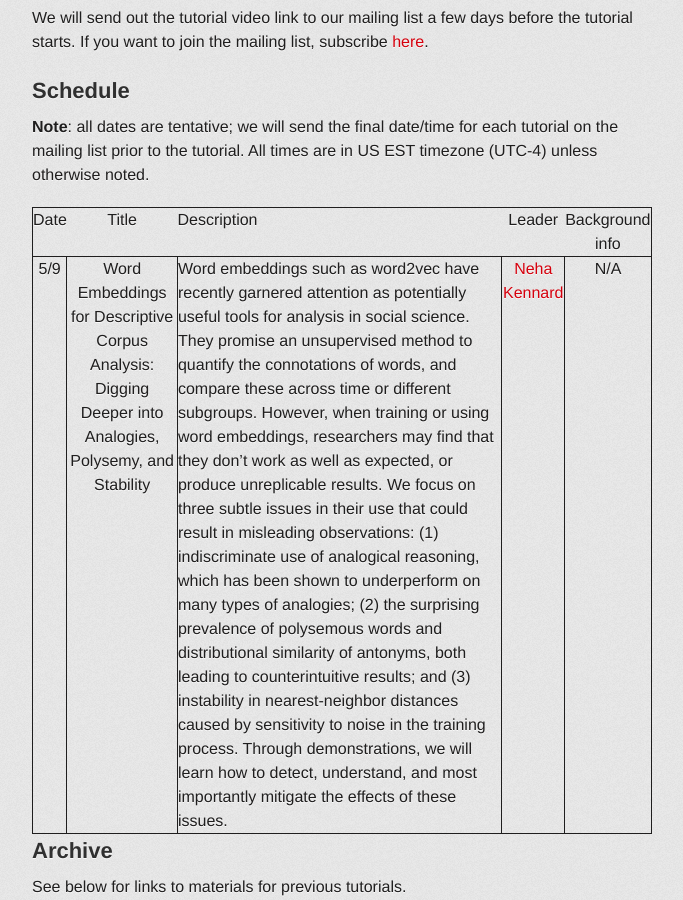
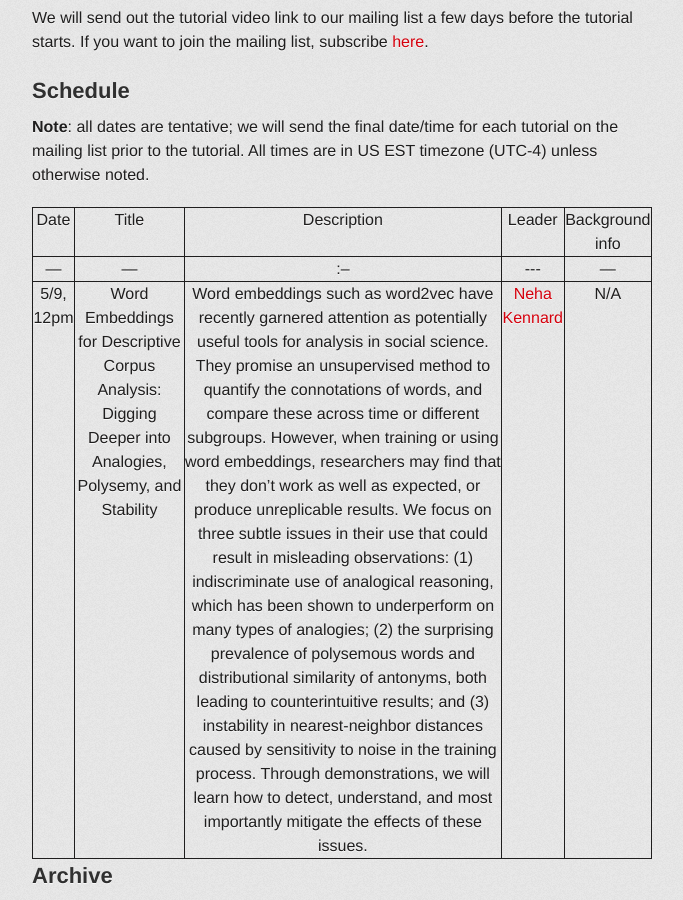
Before and after one commit to nlp-css-201-tutorials/nlp-css-201-tutorials, a Jekyll site: the page built from index.md, in a window 1280 px wide and 900 px high, scrolled down 885 px. Shown: the whole window, without its empty margins (298-981 px from the left). Built offline with Jekyll 4.4.1, drawn with Linux system fonts in a browser that asks for light colours; some web fonts are replaced.

Commit message:
add time

```diff
--- a/index.md
+++ b/index.md
@@ -28,8 +28,8 @@ If you want to join the mailing list, subscribe [here](https://groups.google.com
 All times are in US EST timezone (UTC-4) unless otherwise noted.
 
 | Date | Title | Description | Leader | Background info |
-|---|---|:--|---|---|
-| 5/9 | Word Embeddings for Descriptive Corpus Analysis: Digging Deeper into Analogies, Polysemy, and Stability | Word embeddings such as word2vec have recently garnered attention as potentially useful tools for analysis in social science. They promise an unsupervised method  to quantify the connotations of words, and compare these across time or different subgroups. However, when training or using word embeddings, researchers may find that they don’t work as well as expected, or produce unreplicable results.  We focus on three subtle issues in their use that could result in misleading observations: (1) indiscriminate use of analogical reasoning, which has been shown to underperform on many types of analogies; (2) the surprising prevalence of polysemous words and distributional similarity of antonyms, both leading to counterintuitive results; and (3) instability in nearest-neighbor distances caused by sensitivity to noise in the training process.  Through demonstrations, we will learn how to detect, understand, and most importantly mitigate the effects of these issues. | [Neha Kennard](https://nnkennard.github.io/) | N/A |
+|---|---|:--|-\--|---|
+| 5/9, 12pm | Word Embeddings for Descriptive Corpus Analysis: Digging Deeper into Analogies, Polysemy, and Stability | Word embeddings such as word2vec have recently garnered attention as potentially useful tools for analysis in social science. They promise an unsupervised method  to quantify the connotations of words, and compare these across time or different subgroups. However, when training or using word embeddings, researchers may find that they don’t work as well as expected, or produce unreplicable results.  We focus on three subtle issues in their use that could result in misleading observations: (1) indiscriminate use of analogical reasoning, which has been shown to underperform on many types of analogies; (2) the surprising prevalence of polysemous words and distributional similarity of antonyms, both leading to counterintuitive results; and (3) instability in nearest-neighbor distances caused by sensitivity to noise in the training process.  Through demonstrations, we will learn how to detect, understand, and most importantly mitigate the effects of these issues. | [Neha Kennard](https://nnkennard.github.io/) | N/A |
 
 
 ## Archive
```
